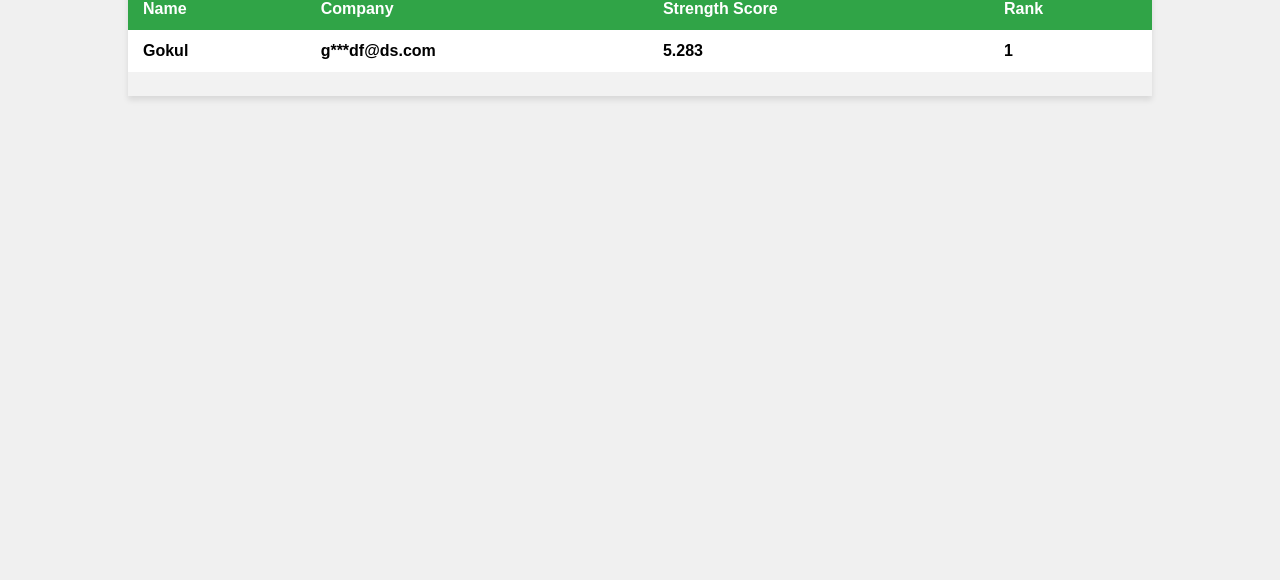
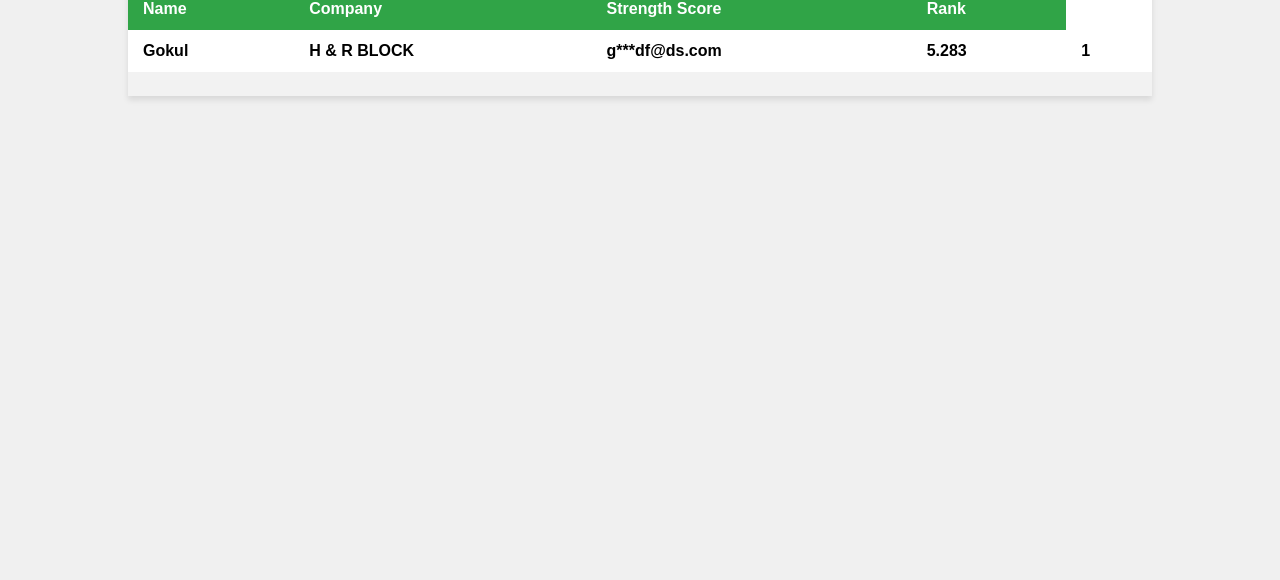
Before and after one commit to Gokulgoky1/Password-Strength-Report, a plain HTML site: page index.html in a window 1280 px wide. Shown: the part 220-800 px from the top of the page. Drawn offline with nearby package versions, Linux system fonts and the light colour scheme.

Commit message:
Update index.html

```diff
--- a/index.html
+++ b/index.html
@@ -104,7 +104,7 @@
                         companyCell.textContent = row['Company'];
                         companyCell.style.fontWeight = 'bold';
                         companyCell.style.fontSize = '16px';
-                        tr.appendChild(nameCell);
+                        tr.appendChild(companyCell);
                         const emailCell = document.createElement('td');
                         emailCell.textContent = row['Email'];
                         emailCell.style.fontWeight = 'bold';
```
